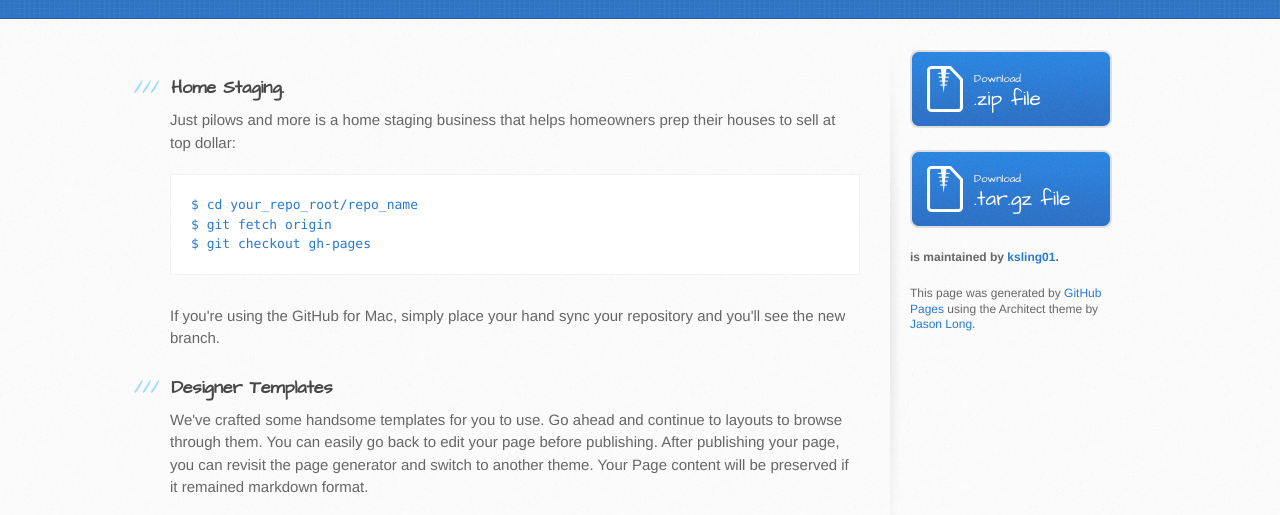
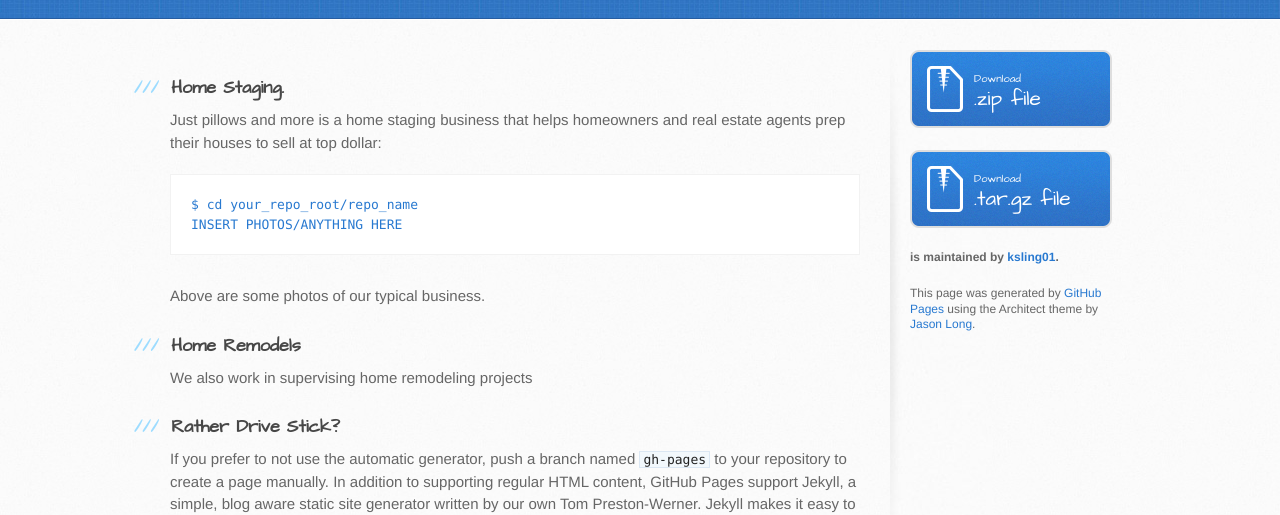
Before and after one commit to ksling01/ksling01.github.io-stage, a plain HTML site: page index.html in a window 1280 px wide. Shown: the part 292-807 px from the top of the page. Drawn offline with Linux system fonts and the light colour scheme.

Commit message:
Update index.html

```diff
--- a/index.html
+++ b/index.html
@@ -31,19 +31,18 @@
           <h3>
 <a name="welcome-to-github-pages" class="anchor" href="#welcome-to-github-pages"><span class="octicon octicon-link"></span></a>Home Staging.</h3>
 
-<p>Just pilows and more is a home staging business that helps homeowners prep their houses to sell at top dollar:</p>
+<p>Just pillows and more is a home staging business that helps homeowners and real estate agents prep their houses to sell at top dollar:</p>
 
 <pre><code>$ cd your_repo_root/repo_name
-$ git fetch origin
-$ git checkout gh-pages
+INSERT PHOTOS/ANYTHING HERE
 </code></pre>
 
-<p>If you're using the GitHub for Mac, simply place your hand sync your repository and you'll see the new branch.</p>
+<p>Above are some photos of our typical business.</p>
 
 <h3>
-<a name="designer-templates" class="anchor" href="#designer-templates"><span class="octicon octicon-link"></span></a>Designer Templates</h3>
+<a name="designer-templates" class="anchor" href="#designer-templates"><span class="octicon octicon-link"></span></a>Home Remodels</h3>
 
-<p>We've crafted some handsome templates for you to use. Go ahead and continue to layouts to browse through them. You can easily go back to edit your page before publishing. After publishing your page, you can revisit the page generator and switch to another theme. Your Page content will be preserved if it remained markdown format.</p>
+<p>We also work in supervising home remodeling projects</p>
 
 <h3>
 <a name="rather-drive-stick" class="anchor" href="#rather-drive-stick"><span class="octicon octicon-link"></span></a>Rather Drive Stick?</h3>
```
